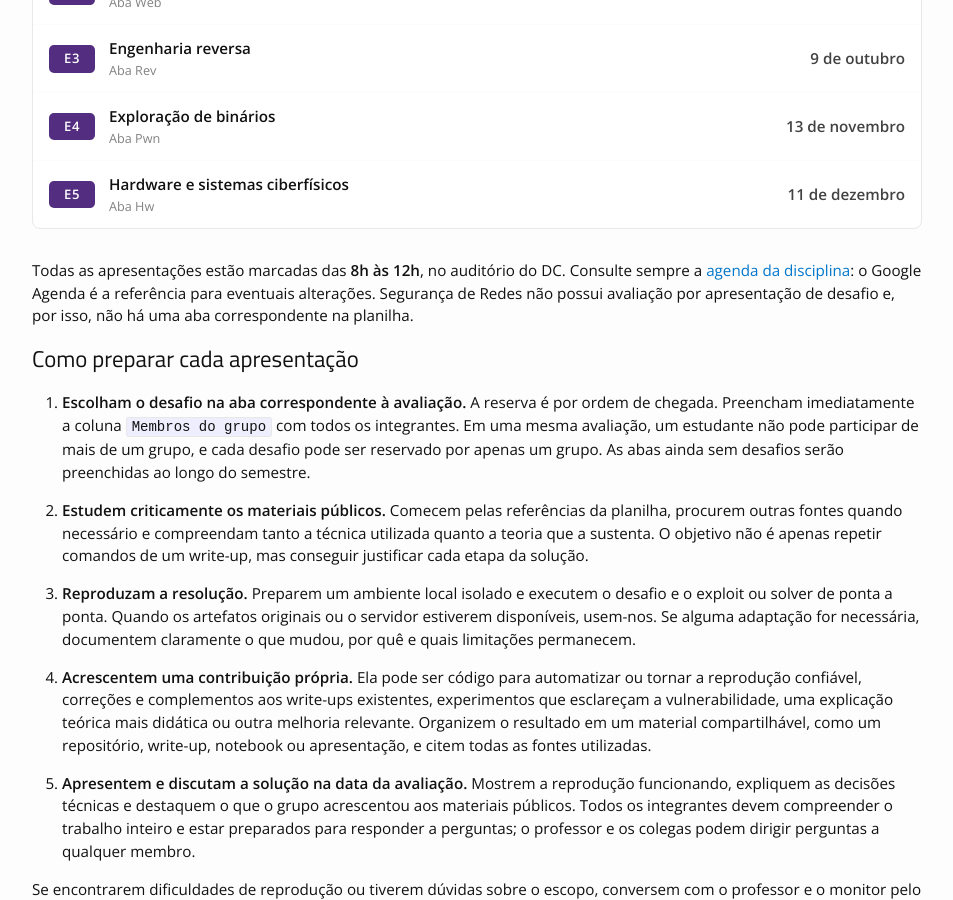
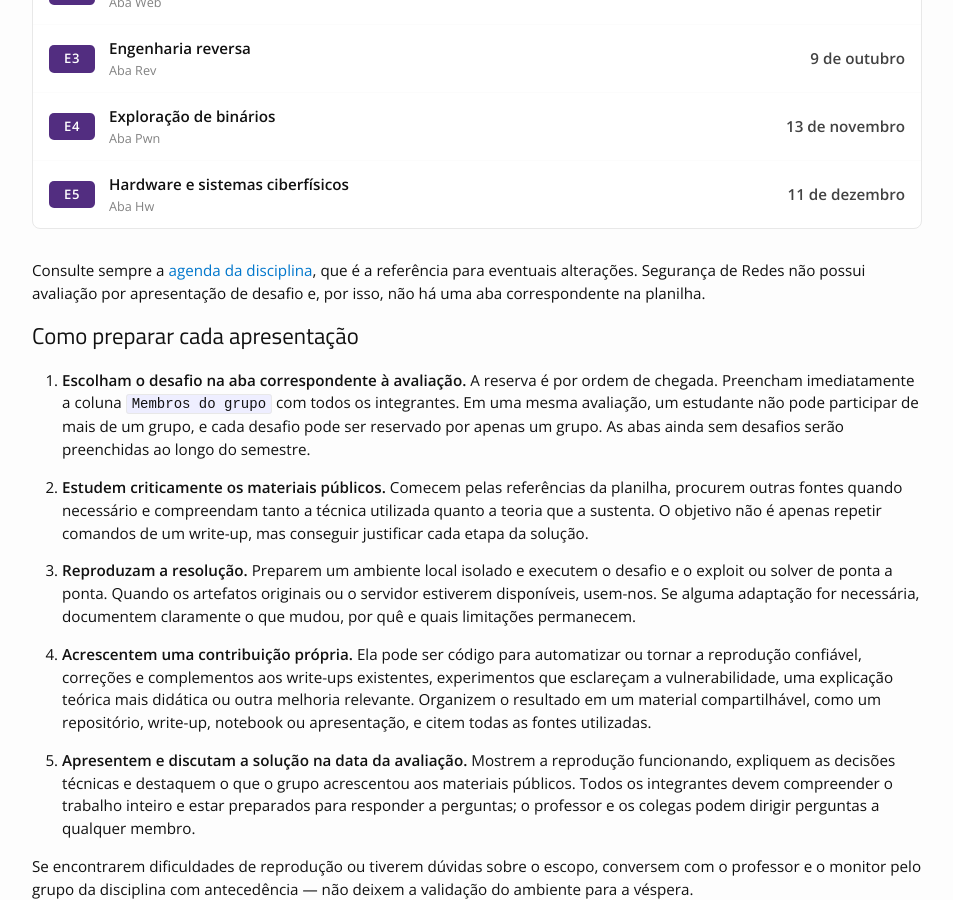
Before and after one commit to thotypous/cybersec-website, a Jekyll site: the page built from atividades.md, in a window 1280 px wide and 900 px high, scrolled down 556 px. Shown: the whole window, without its empty margins (163-1116 px from the left). Built offline with Jekyll 4.4.1, drawn with Linux system fonts in a browser that asks for light colours.

Commit message:
Remove logística local das atividades

```diff
--- a/atividades.md
+++ b/atividades.md
@@ -45,7 +45,7 @@ As apresentações constituem cinco avaliações de mesmo peso. Em cada uma dela
   </div>
 </div>
 
-Todas as apresentações estão marcadas das **8h às 12h**, no auditório do DC. Consulte sempre a [agenda da disciplina]({{ '/agenda/' | relative_url }}): o Google Agenda é a referência para eventuais alterações. Segurança de Redes não possui avaliação por apresentação de desafio e, por isso, não há uma aba correspondente na planilha.
+Consulte sempre a [agenda da disciplina]({{ '/agenda/' | relative_url }}), que é a referência para eventuais alterações. Segurança de Redes não possui avaliação por apresentação de desafio e, por isso, não há uma aba correspondente na planilha.
 
 ## Como preparar cada apresentação
 
```
